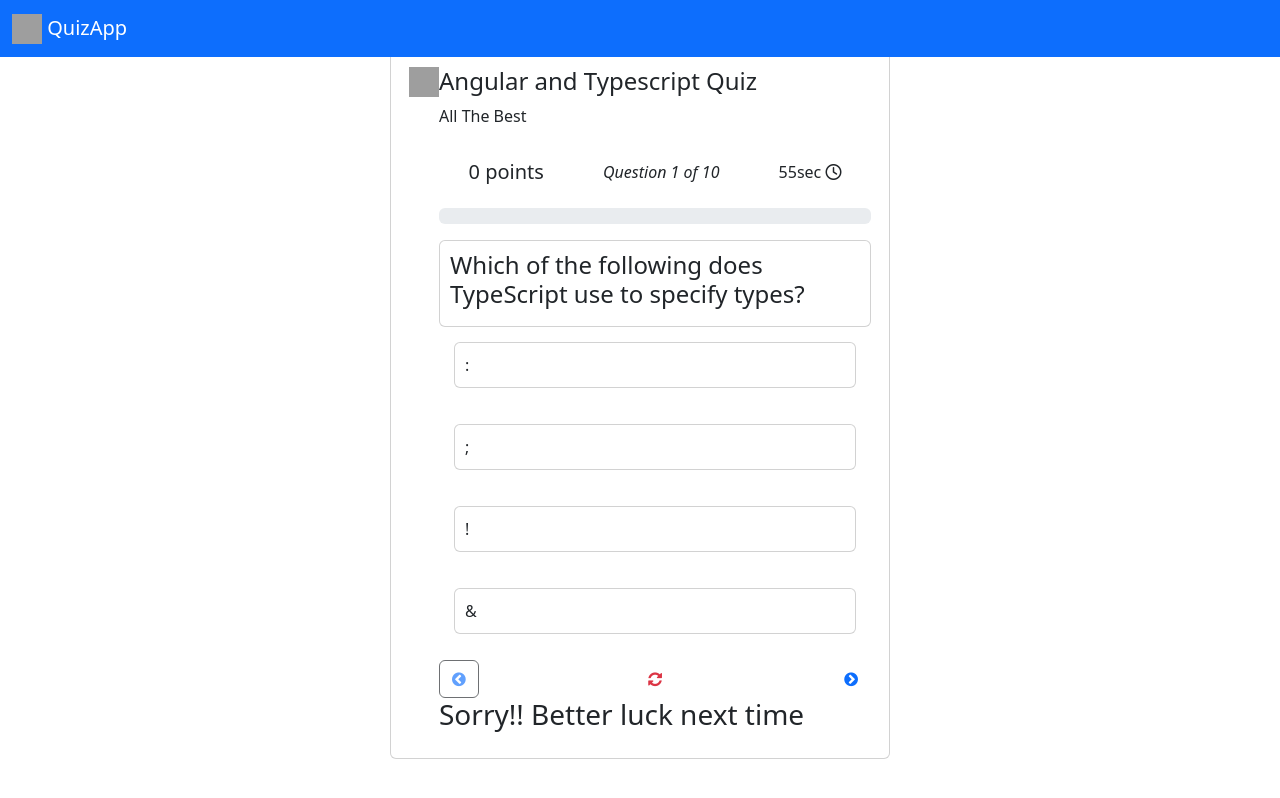
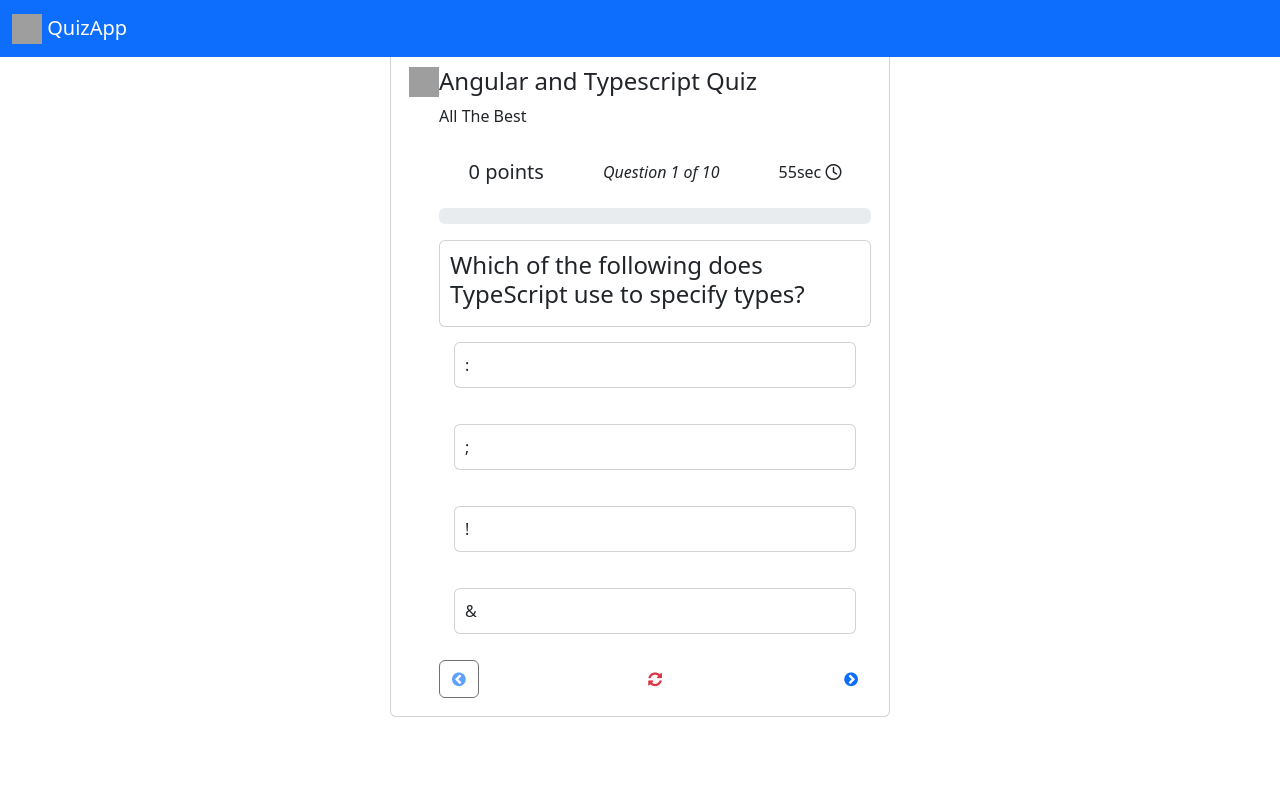
Before and after one commit to sonamr8/QuizApp, an Angular app in the folder QuizApp/: page /question in a window 1280 px wide. Built offline with nearby package versions, Linux system fonts and the light colour scheme; grey boxes are pictures that could not be loaded.

Commit message:
last commit

```diff
--- a/QuizApp/src/app/question/question.component.html
+++ b/QuizApp/src/app/question/question.component.html
@@ -61,7 +61,7 @@
 <div *ngIf="(resultis)">
     <h3> Congratulations !! You Are Qualified For The Interview</h3>
 </div>
-<div *ngIf="!(resultis)">
+<div *ngIf="!(resultis) && (isQuizCompleted)" >
     <h3> Sorry!! Better luck next time</h3>
 </div>
         </div>
```
